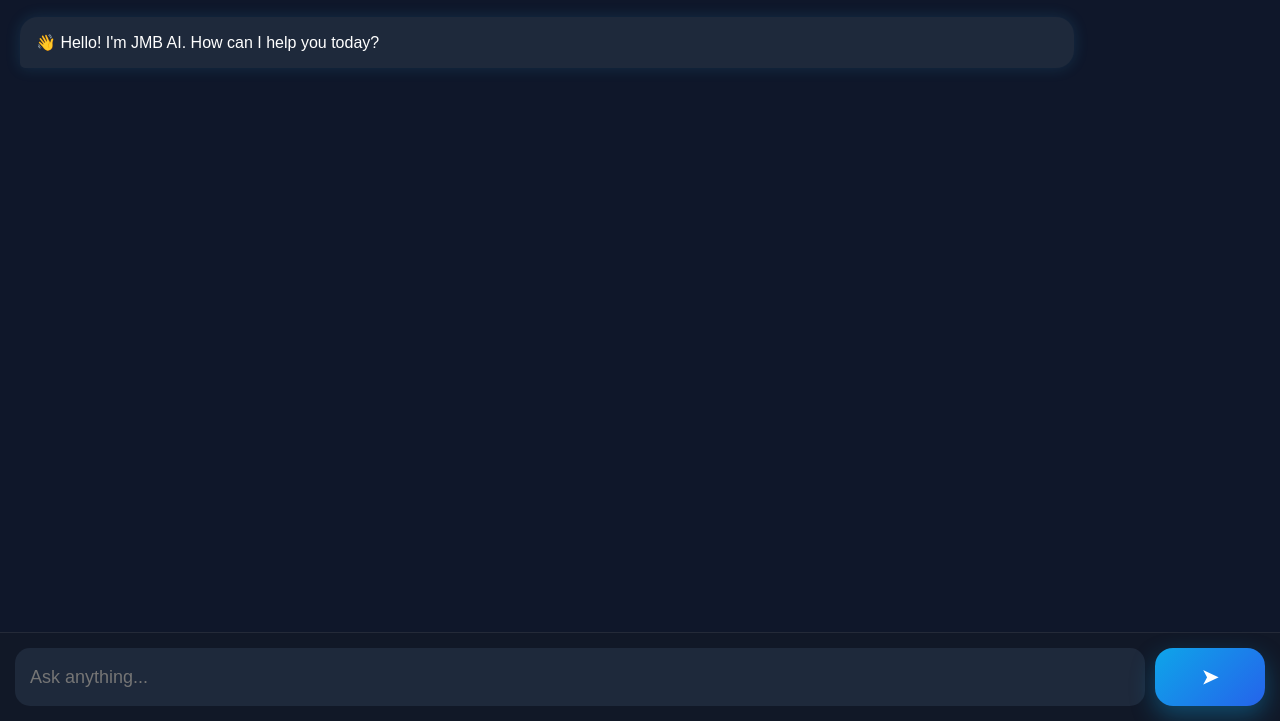
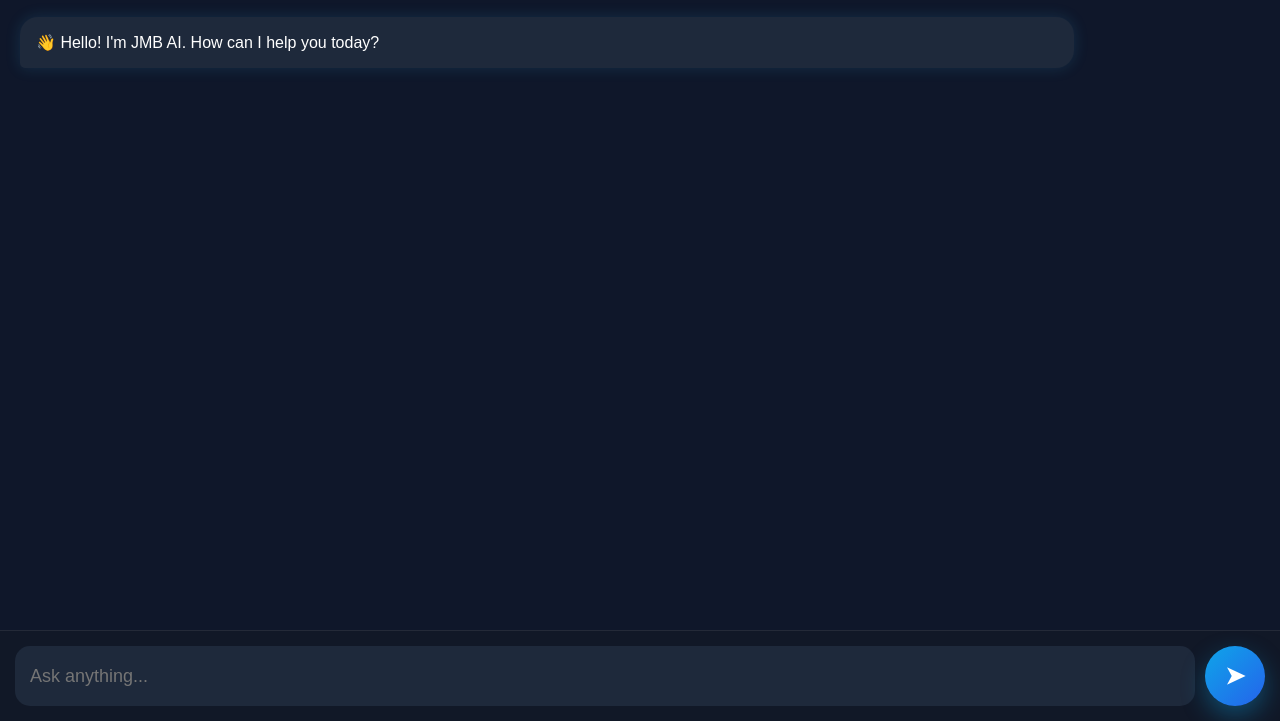
Before and after one commit to JMBYTGAMER/AI, a website: page JMB-AI/pages/chat.html in a window 1280 px wide. Shown: the part 79-800 px from the top of the page. Drawn offline with Linux system fonts and the light colour scheme.

Commit message:
Update style.css

```diff
--- a/JMB-AI/css/style.css
+++ b/JMB-AI/css/style.css
@@ -529,3 +529,18 @@ body{
     animation:fadeIn .3s;
 
 }
+
+
+.chat-input button{
+
+    width:60px;
+
+    height:60px;
+
+    border-radius:50%;
+
+    font-size:24px;
+
+    font-weight:bold;
+
+}
```
